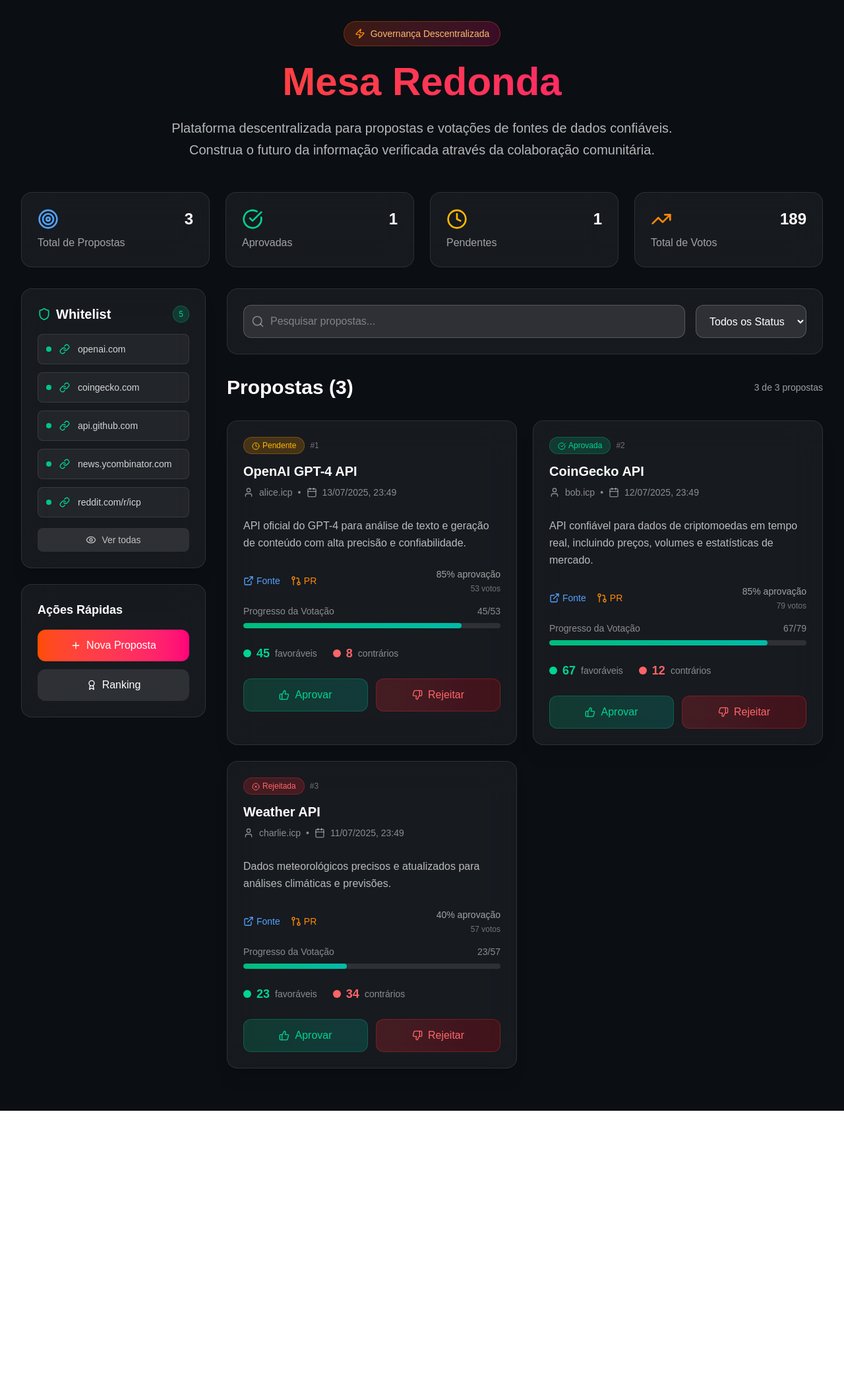
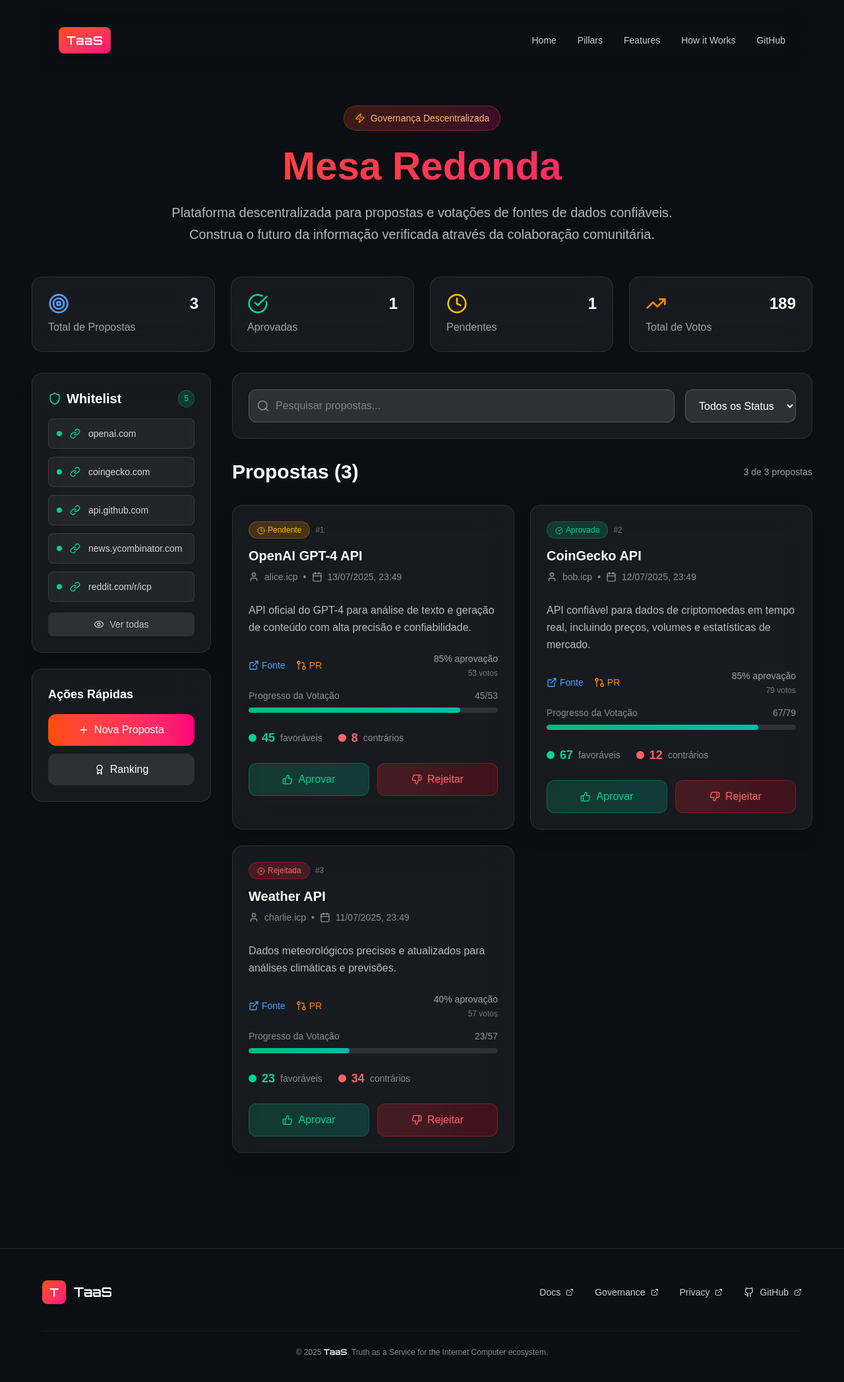
Before and after one commit to Txrmarcos/TaaS, a Next.js app in the folder frontend/: page /round in a window 1280 px wide. Shown: the top 2094 px of the page at 66% size. Before the commit the page ends 1683 px from the top, so only its background shows below. Built offline with nearby package versions, Linux system fonts and the light colour scheme.

Commit message:
feat: navbar e footer mesa redonda

```diff
--- a/frontend/src/app/round/page.tsx
+++ b/frontend/src/app/round/page.tsx
@@ -24,6 +24,9 @@ import {
     Zap,
     Target,
 } from "lucide-react";
+
+import { Navbar } from "@/components/Navbar";
+import { Footer } from "@/components/Footer";
 
 // Mock data para demonstração
 const mockProposals = [
@@ -191,6 +194,8 @@ export default function RoundtablePage() {
 
     return (
         <div className="min-h-screen bg-[#0B0E13] text-white">
+            <Navbar />
+            <main className="flex flex-col flex-grow px-4 pt-32 pb-20 max-w mx-auto">
                 <div className="max-w-7xl mx-auto px-4 sm:px-6 lg:px-8 py-8">
                     {/* Hero Section */}
                     <div className="text-center mb-12">
@@ -495,6 +500,8 @@ export default function RoundtablePage() {
                         </div>
                     </div>
                 </div>
+            </main>
+            <Footer />
         </div>
     );
 }
```
Lines whose indentation alone changed are shown as unchanged.
